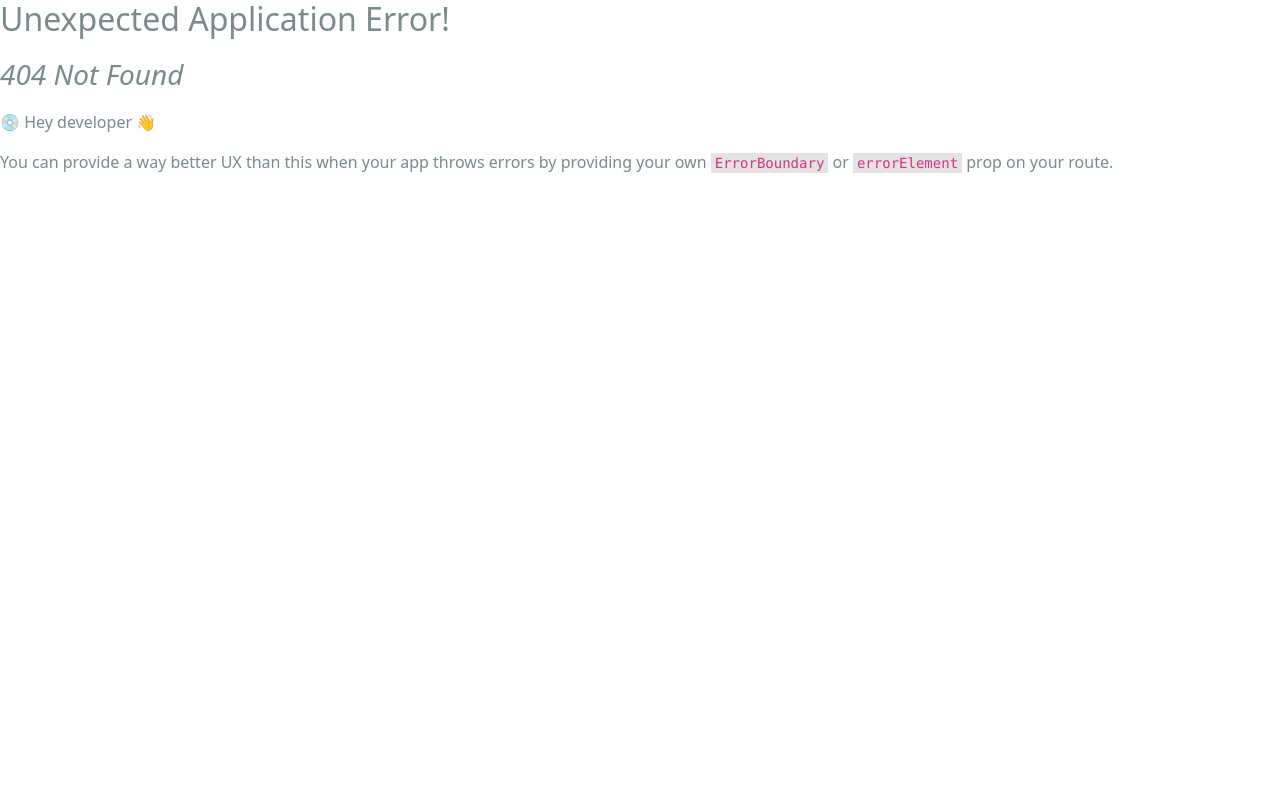
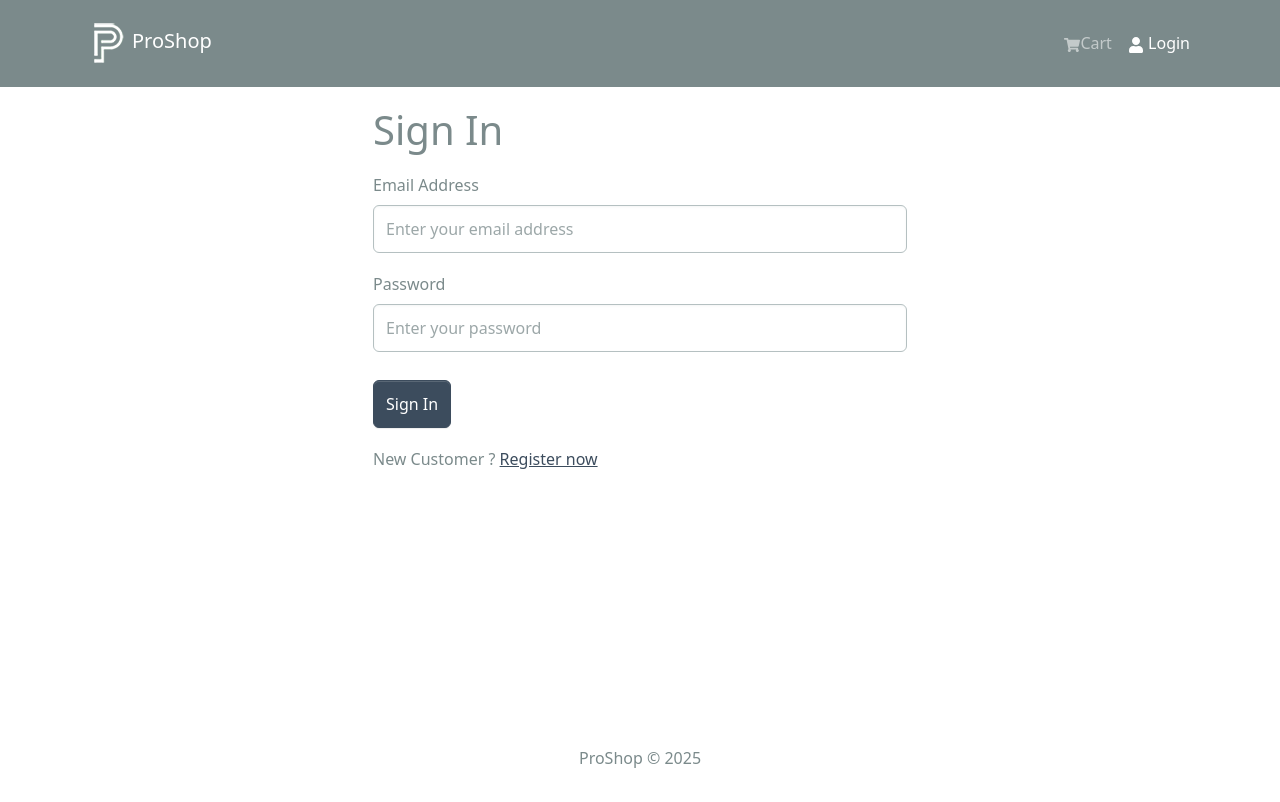
Before and after one commit to CatLe2003/proshop, a React (Create React App) app in the folder frontend/: page /login in a window 1280 px wide. Before the commit this address had no page. Shown: the top 802 px of the page. Built offline with nearby package versions, Linux system fonts and the light colour scheme.

Commit message:
Create user api slice, authentication slice and login page

```diff
--- /dev/null
+++ b/frontend/src/components/FormContainer.jsx
@@ -0,0 +1,15 @@
+import { Container, Row, Col } from 'react-bootstrap'
+
+const FormContainer = ({children}) => {
+  return (
+    <Container>
+        <Row className='justify-content-md-center'>
+            <Col xs={12} md={6}>
+                {children}
+            </Col>
+        </Row>
+    </Container>
+  )
+}
+
+export default FormContainer
--- a/frontend/src/index.js
+++ b/frontend/src/index.js
@@ -9,6 +9,7 @@
 import Home from './views/Home';
 import ProductDetail from './views/ProductDetail';
 import Cart from './views/Cart.jsx';
+import Login from './views/Login.jsx';
 import { Provider } from 'react-redux';
 import store from './store.js';
 
@@ -18,6 +19,7 @@
       <Route index path='/' element={<Home/>}/>
       <Route path='/product/:id' element={<ProductDetail/>}/>
       <Route path='/cart' element={<Cart/>}/>
+      <Route path='/login' element={<Login/>}/>
     </Route>
   )
 )
--- /dev/null
+++ b/frontend/src/slices/authSlice.js
@@ -0,0 +1,20 @@
+import { createSlice } from "@reduxjs/toolkit";
+
+const initialState = {
+    userInfo: localStorage.getItem('userInfo') ? JSON.parse(localStorage.getItem('userInfo')) : null
+}
+
+const authSlice = createSlice({
+    name:  'auth',
+    initialState,
+    reducers: {
+        setCredentials: (state, action) => {
+            state.userInfo = action.payload;
+            localStorage.setItem('userInfo', JSON.stringify(action.payload));
+        }
+    }
+})
+
+export const { setCredentials } = authSlice.actions;
+
+export default authSlice.reducer;
--- a/frontend/src/store.js
+++ b/frontend/src/store.js
@@ -1,10 +1,12 @@
 import { configureStore } from "@reduxjs/toolkit";
-import { apiSlice } from "./slices/apiSlice";
-import cartSliceReducer from './slices/cartSlice'
+import { apiSlice } from "./slices/apiSlice.js";
+import cartSliceReducer from './slices/cartSlice.js';
+import authSliceReducer from './slices/authSlice.js'
 const store = configureStore({
     reducer: {
         [apiSlice.reducerPath]: apiSlice.reducer,
-        cart : cartSliceReducer
+        cart : cartSliceReducer,
+        auth : authSliceReducer
     },
     middleware: (getDefaultMiddleware) => getDefaultMiddleware().concat(apiSlice.middleware),
     devTools: true
--- /dev/null
+++ b/frontend/src/views/Login.jsx
@@ -0,0 +1,49 @@
+import { useState } from 'react'
+import { Link } from 'react-router-dom';
+import { Form, Button, Row, Col } from 'react-bootstrap';
+import FormContainer from '../components/FormContainer';
+
+const Login = () => {
+  const [email, setEmail] = useState('');
+  const [password, setPassword] = useState('');
+
+  const submitHandler = (e) =>{
+    e.preventDefault();
+    console.log('submit');
+  }
+  return (
+    <FormContainer>
+        <h1> Sign In </h1>
+        <Form onSubmit={submitHandler}>
+         <Form.Group controlId='email' className='my-3'>
+            <Form.Label> Email Address </Form.Label>
+            <Form.Control
+              type='email'
+              placeholder='Enter your email address'
+              value={email}
+              onChange={(e) => setEmail(e.target.value)}
+            />
+         </Form.Group>
+         <Form.Group controlId='password' className='my-3'>
+            <Form.Label> Password </Form.Label>
+            <Form.Control
+              type='password'
+              placeholder='Enter your password'
+              value={password}
+              onChange={(e) => setPassword(e.target.value)}
+            />
+         </Form.Group>
+         <Button type='submit' variant='primary' className='mt-2'>
+            Sign In
+         </Button>
+        </Form>
+        <Row className='py-3'>
+          <Col>
+            New Customer ? <Link to='/register'> Register now </Link>
+          </Col>
+        </Row>
+    </FormContainer>
+  )
+}
+
+export default Login
```
Also changed, not shown: frontend/src/slices/userApiSlice.js (added, +16 -0 lines).
